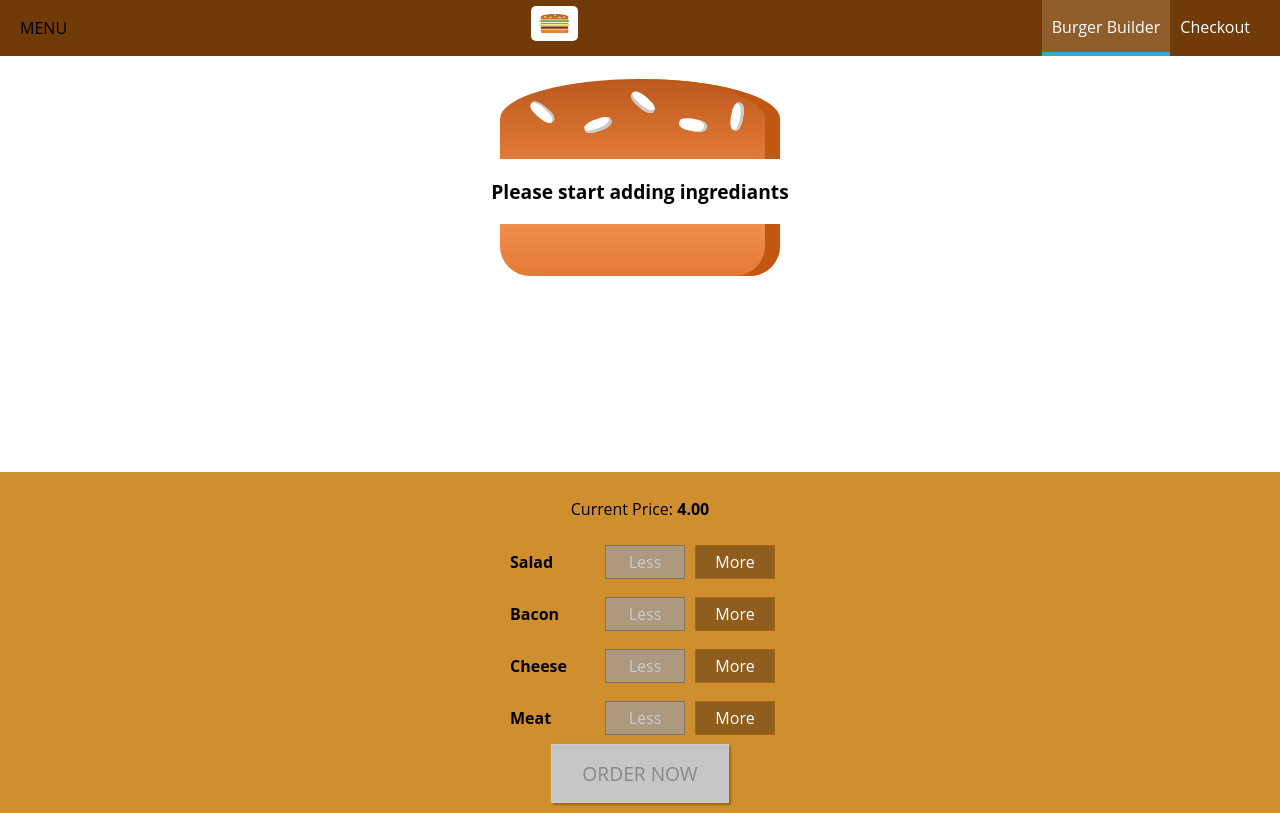
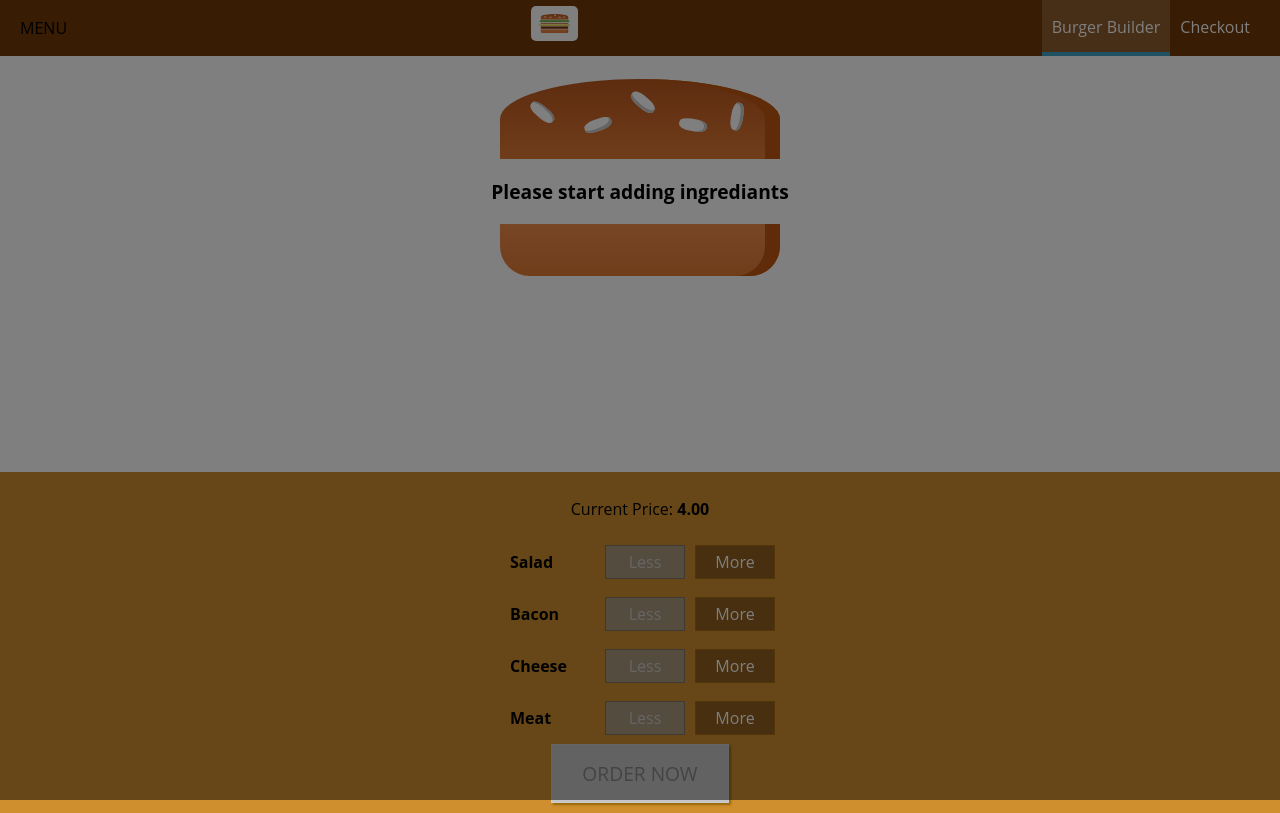
Before and after one commit to darshangit/burger-builder, a React (Create React App) app: page / in a window 1280 px wide. Built offline with nearby package versions, Linux system fonts and the light colour scheme; the HTML template or start-up script is replaced by a standard one.

Commit message:
Backdrop slide out

```diff
--- a/src/components/Layout/Layout.js
+++ b/src/components/Layout/Layout.js
@@ -1,16 +1,27 @@
-import React from "react";
+import { Component } from "react";
 import Aux from "../../hoc/Aux";
 import SideDrawer from "../Navigation/SideDrawer/SideDrawer";
 import Toolbar from "../Navigation/Toolbar/Toolbar";
 import classes from "./Layout.module.css";
 
-const Layout = (props) => (
-  <Aux>
-    <Toolbar />
-    <SideDrawer />
+class Layout extends Component {
+  state = {
+    showSideDrawer: true,
+  };
 
-    <main className={classes.Content}>{props.children}</main>
-  </Aux>
-);
+  sideDrawerClosedHandler = () => {
+    this.setState({ showSideDrawer: false });
+  };
+
+  render() {
+    return (
+      <Aux>
+        <Toolbar />
+        <SideDrawer open={this.state.showSideDrawer} closed={this.sideDrawerClosedHandler} />
+        <main className={classes.Content}>{this.props.children}</main>
+      </Aux>
+    );
+  }
+}
 
 export default Layout;
--- a/src/components/Navigation/SideDrawer/SideDrawer.js
+++ b/src/components/Navigation/SideDrawer/SideDrawer.js
@@ -1,10 +1,19 @@
+import Aux from "../../../hoc/Aux";
 import Logo from "../../Logo/Logo";
+import BackDrop from "../../UI/Backdrop/Backdrop";
 import NavigationItems from "../NavigationItems/NavigationItems";
 import styles from "./SideDrawer.module.css";
 
 const SideDrawer = (props) => {
+  let attachedClasses = [styles.SideDrawer, styles.Close];
+
+  if (props.open) {
+    attachedClasses = [styles.SideDrawer, styles.Open];
+  }
   return (
-    <div className={styles.SideDrawer}>
+    <Aux>
+      <BackDrop show={props.open} clicked={props.closed} />
+      <div className={attachedClasses.join(" ")}>
         <div className={styles.Logo}>
           <Logo />
         </div>
@@ -12,6 +21,7 @@
           <NavigationItems />
         </nav>
       </div>
+    </Aux>
   );
 };
 
```
Lines whose indentation alone changed are shown as unchanged.
